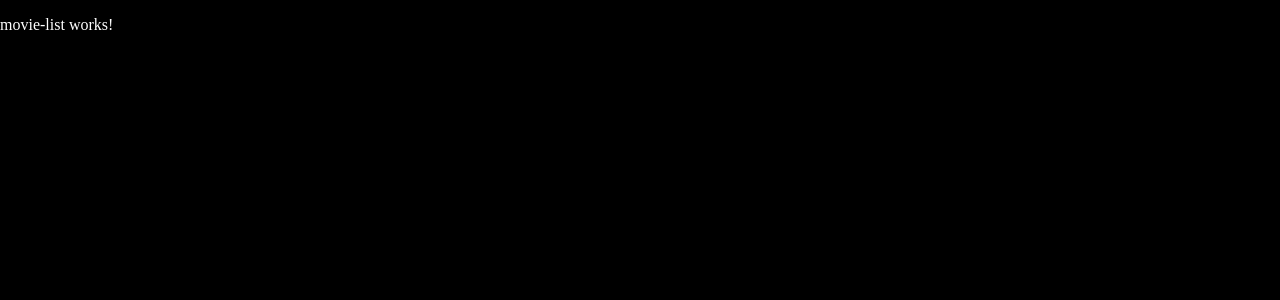
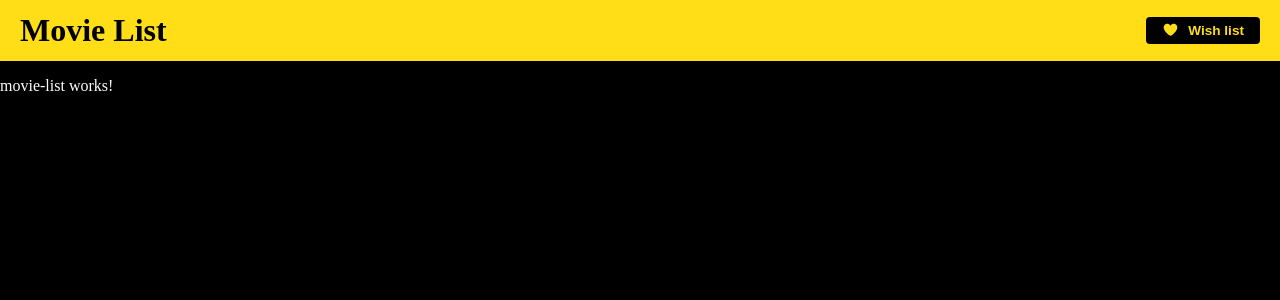
Before and after one commit to AzizGh69/movie-app, an Angular app: page / in a window 1280 px wide. Shown: the top 300 px of the page. Built offline with nearby package versions, Linux system fonts and the light colour scheme.

Commit message:
feat(app): show head-bar above the router outlet

```diff
--- a/src/app/app.html
+++ b/src/app/app.html
@@ -1 +1,4 @@
-<router-outlet />
+<app-head-bar />
+<main>
+  <router-outlet />
+</main>
--- a/src/app/app.ts
+++ b/src/app/app.ts
@@ -1,12 +1,11 @@
-import { Component, signal } from '@angular/core';
+import { Component } from '@angular/core';
 import { RouterOutlet } from '@angular/router';
+import { HeadBar } from './components/head-bar/head-bar';
 
 @Component({
-  imports: [RouterOutlet],
+  imports: [RouterOutlet, HeadBar],
   selector: 'app-root',
   styleUrl: './app.css',
   templateUrl: './app.html',
 })
-export class App {
-  protected readonly title = signal('movie-app');
-}
+export class App {}
```
Also changed, not shown: 1 other file (tests, documents, lock files or other folders).
